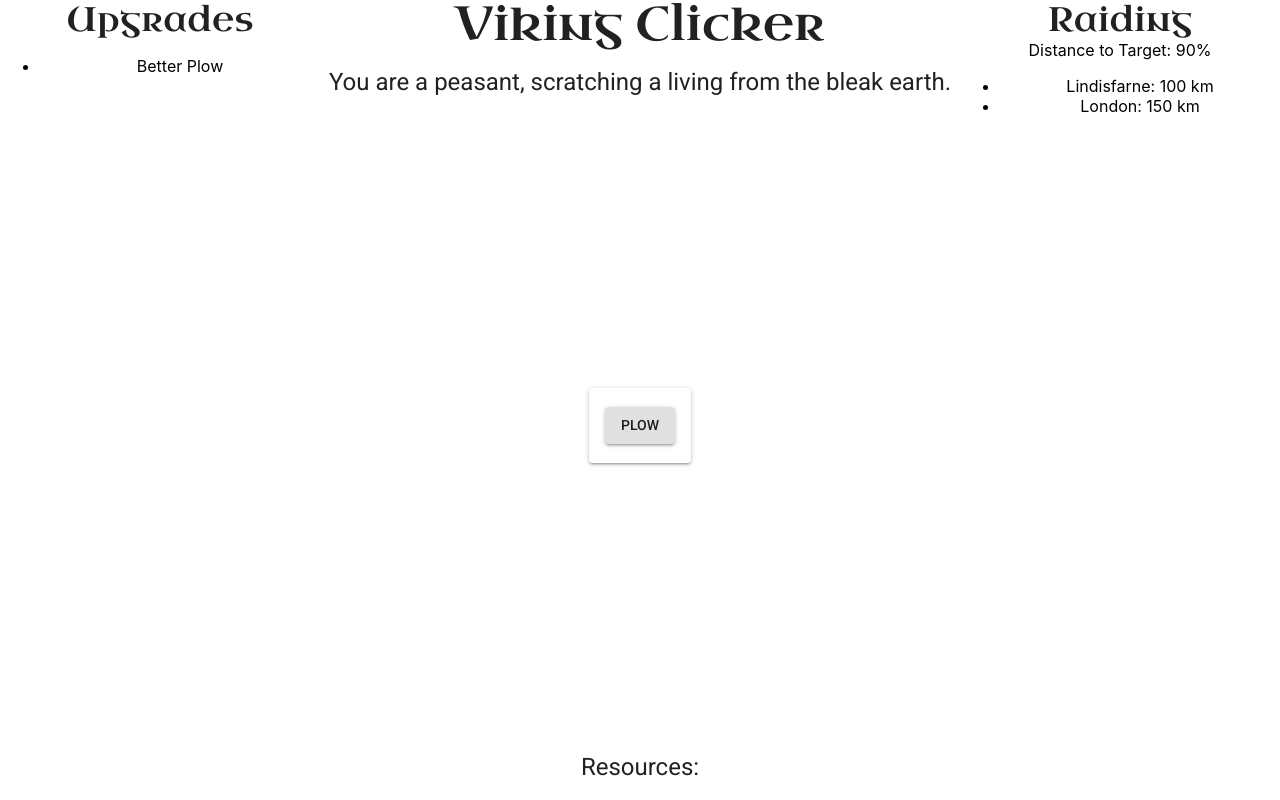
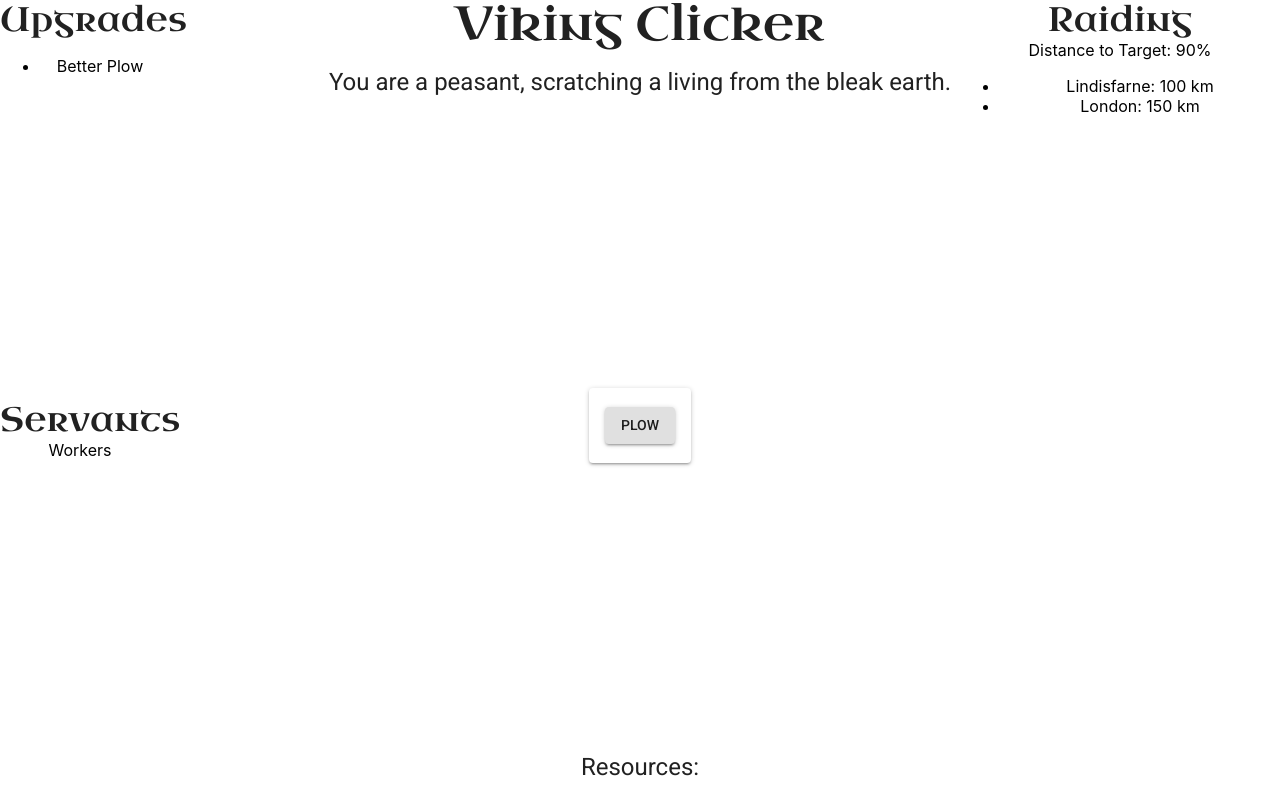
Before and after one commit to DylanSp/viking-clicker, a React (Create React App) app: page / in a window 1280 px wide. Built offline with nearby package versions, Linux system fonts and the light colour scheme.

Commit message:
Add WorkerPanel

```diff
--- a/src/components/VikingClicker.tsx
+++ b/src/components/VikingClicker.tsx
@@ -5,6 +5,7 @@ import { initializeGame, plow, VikingClickerGame } from "../VikingClickerGame";
 import { MainPanel } from "./MainPanel";
 import { RaidingPanel } from "./RaidingPanel";
 import { UpgradePanel } from "./UpgradePanel";
+import { WorkerPanel } from "./WorkerPanel";
 
 interface VikingClickerState {
     game: VikingClickerGame;
@@ -20,10 +21,17 @@ export class VikingClicker extends Component<{}, VikingClickerState> {
 
     public render = () => {
         return (
-            <div>
+            <>
                 <Grid container={true} spacing={0}>
-                    <Grid item={true} xs={3}>
-                        <UpgradePanel />
+                    <Grid item={true} container={true} direction="column" xs={3}>
+                        <>
+                            <Grid item={true} xs={6}>
+                                <UpgradePanel />
+                            </Grid>
+                            <Grid item={true} xs={6}>
+                                <WorkerPanel />
+                            </Grid>
+                        </>
                     </Grid>
                     <Grid item={true} xs={6}>
                         <MainPanel
@@ -35,7 +43,7 @@ export class VikingClicker extends Component<{}, VikingClickerState> {
                         <RaidingPanel />
                     </Grid>
                 </Grid>
-            </div>
+            </>
         );
     }
 
--- /dev/null
+++ b/src/components/WorkerDisplay.tsx
@@ -0,0 +1,10 @@
+import * as React from "react";
+import { FunctionComponent } from "react";
+
+export const WorkerDisplay: FunctionComponent = () => {
+    return (
+        <>
+            Workers
+        </>
+    );
+};
--- /dev/null
+++ b/src/components/WorkerPanel.tsx
@@ -0,0 +1,15 @@
+import Typography from "@material-ui/core/Typography";
+import * as React from "react";
+import { FunctionComponent } from "react";
+import { WorkerDisplay } from "./WorkerDisplay";
+
+export const WorkerPanel: FunctionComponent = () => {
+    return (
+        <div style={{textAlign: "center"}}>
+            <Typography variant="h4">
+                Servants
+            </Typography>
+            <WorkerDisplay />
+        </div>
+    );
+};
```
